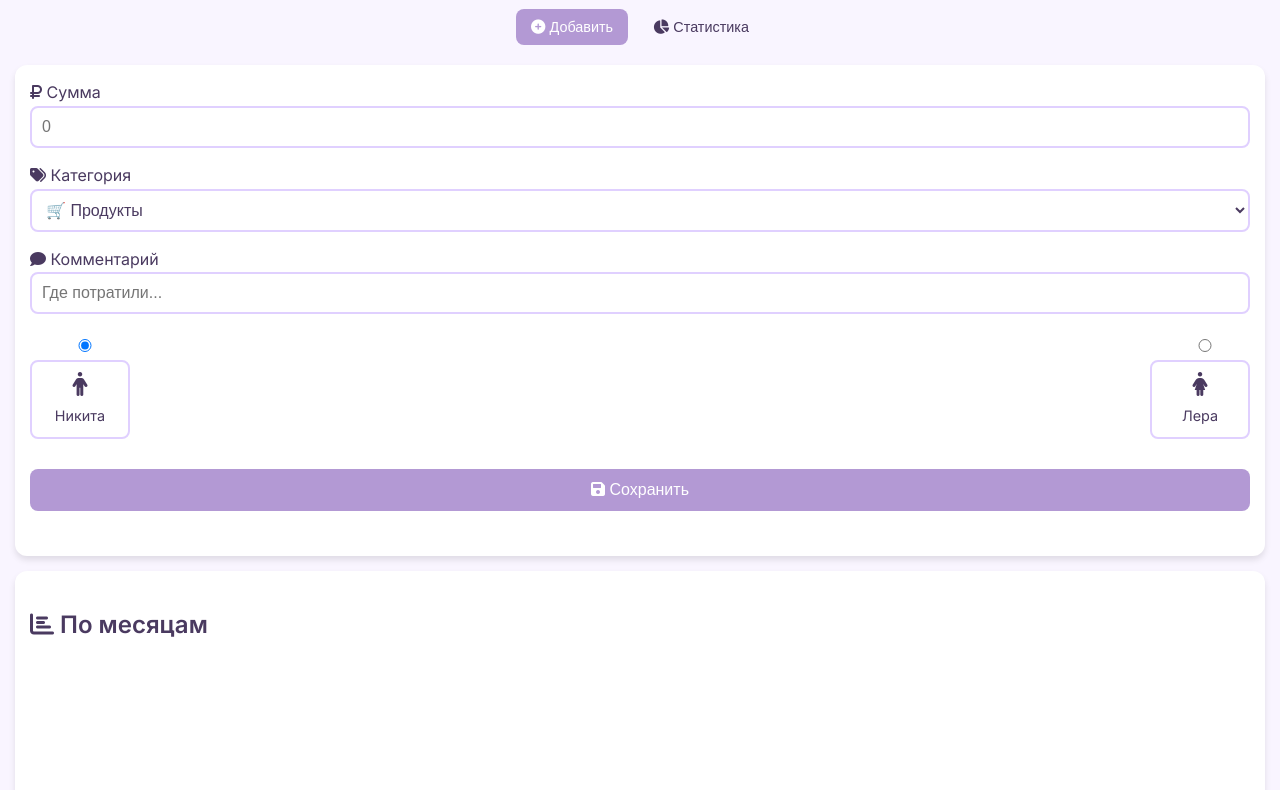
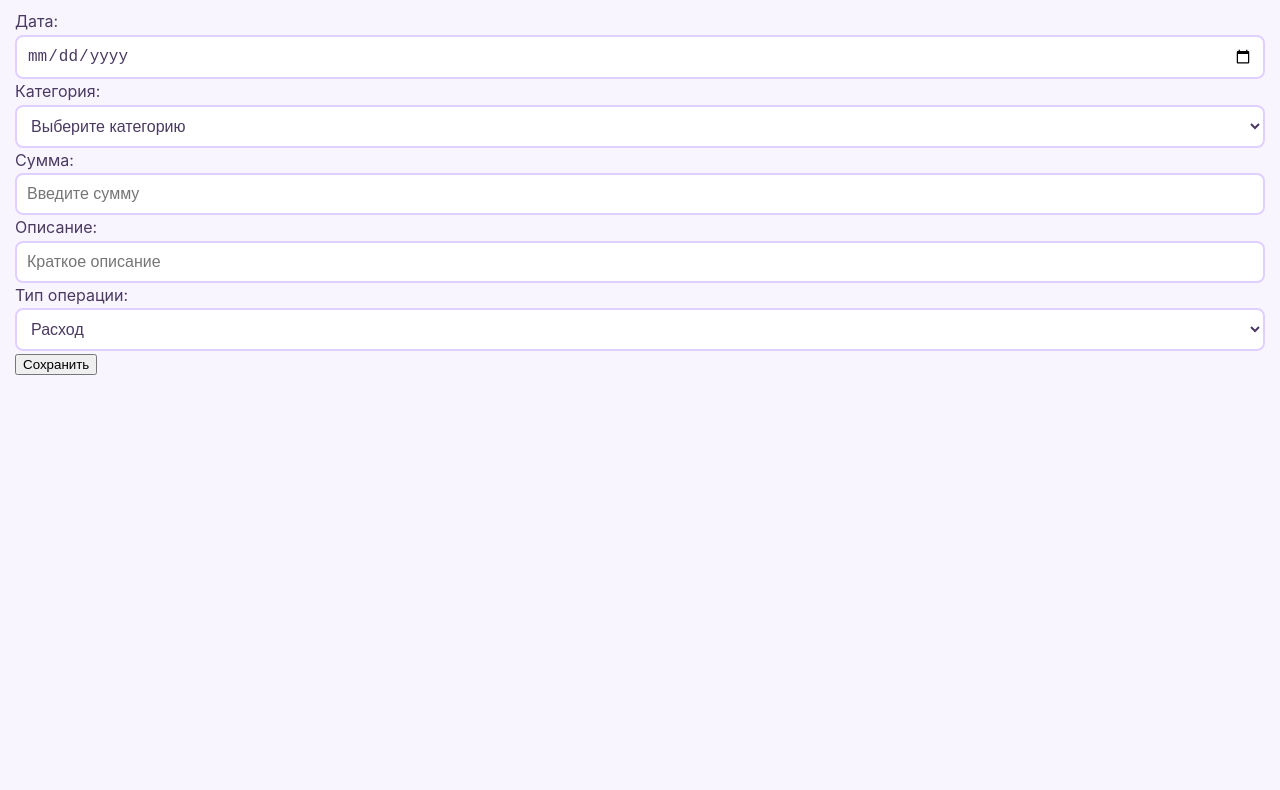
Before and after one commit to KotikNikita91/Kotik, a plain HTML site: page index.html in a window 1280 px wide. Shown: the part 80-870 px from the top of the page. After the commit the page ends 800 px from the top, so only its background shows below. Drawn offline with nearby package versions, Linux system fonts and the light colour scheme; no server answers.

Commit message:
Update index.html

```diff
--- a/index.html
+++ b/index.html
@@ -3,89 +3,58 @@
 <head>
     <meta charset="UTF-8">
     <meta name="viewport" content="width=device-width, initial-scale=1.0">
-  <title>Семейный бюджет</title>
-  <link href="https://fonts.googleapis.com/css2?family=Inter:wght@400;500;600&display=swap" rel="stylesheet">
-  <link rel="stylesheet" href="https://cdnjs.cloudflare.com/ajax/libs/font-awesome/6.0.0/css/all.min.css">
-  <script src="https://cdn.jsdelivr.net/npm/chart.js"></script>
+    <title>Бюджетный планировщик</title>
     <link rel="stylesheet" href="style.css">
-  <!-- Иконка для главного экрана -->
-  <link rel="apple-touch-icon" href="icon.png">
-  <meta name="apple-mobile-web-app-title" content="Бюджет">
-  <meta name="apple-mobile-web-app-capable" content="yes">
-  <meta name="apple-mobile-web-app-status-bar-style" content="black-translucent">
+    <link rel="stylesheet" href="https://cdnjs.cloudflare.com/ajax/libs/font-awesome/6.0.0-beta3/css/all.min.css">
 </head>
 <body>
     <div class="container">
-    <header>
-      <h1><i class="fas fa-wallet"></i> Семейный бюджет</h1>
-
-      <div class="tabs">
-        <button class="tab-btn active" data-tab="add"><i class="fas fa-plus-circle"></i> Добавить</button>
-        <button class="tab-btn" data-tab="stats"><i class="fas fa-chart-pie"></i> Статистика</button>
-      </div>
-    </header>
-
-    <main>
-      <div id="add" class="tab-content active">
-        <div class="card">
-          <div class="input-group">
-            <label for="amount"><i class="fas fa-ruble-sign"></i> Сумма</label>
-            <input type="number" id="amount" placeholder="0" min="0" step="1">
+        <h1>Бюджетный планировщик</h1>
+        <form id="budgetForm">
+            <div class="form-group">
+                <label for="date">Дата:</label>
+                <input type="date" id="date" name="date" required>
             </div>
 
-          <div class="input-group">
-            <label for="category"><i class="fas fa-tags"></i> Категория</label>
-            <select id="category">
-              <option value="Продукты">🛒 Продукты</option>
-              <option value="Кафе">🍽️ Кафе</option>
-              <option value="Транспорт">🚌 Транспорт</option>
-              <option value="Развлечения">🎮 Развлечения</option>
-              <option value="Здоровье">💊 Здоровье</option>
-              <option value="Другое">⋯ Другое</option>
+            <div class="form-group">
+                <label for="category">Категория:</label>
+                <select id="category" name="category" required>
+                    <option value="">Выберите категорию</option>
+                    <option value="Продукты">Продукты</option>
+                    <option value="Транспорт">Транспорт</option>
+                    <option value="Развлечения">Развлечения</option>
+                    <option value="Жилье">Жилье</option>
+                    <option value="Здоровье">Здоровье</option>
+                    <option value="Одежда">Одежда</option>
+                    <option value="Другое">Другое</option>
                 </select>
             </div>
 
-          <div class="input-group">
-            <label for="comment"><i class="fas fa-comment"></i> Комментарий</label>
-            <input type="text" id="comment" placeholder="Где потратили...">
+            <div class="form-group">
+                <label for="sum">Сумма:</label>
+                <input type="number" id="sum" name="sum" placeholder="Введите сумму" required>
             </div>
 
-          <div class="radio-group">
-            <label>
-              <input type="radio" name="author" value="Никита" checked>
-              <span class="radio-btn">
-                <i class="fas fa-male"></i>
-                <span>Никита</span>
-              </span>
-            </label>
-            <label>
-              <input type="radio" name="author" value="Лера">
-              <span class="radio-btn">
-                <i class="fas fa-female"></i>
-                <span>Лера</span>
-              </span>
-            </label>
+            <div class="form-group">
+                <label for="description">Описание:</label>
+                <input type="text" id="description" name="description" placeholder="Краткое описание">
             </div>
 
-          <button id="add-btn" class="primary-btn">
-            <i class="fas fa-save"></i> Сохранить
-          </button>
-          <div id="error-message" class="error-message"></div>
-        </div>
+            <div class="form-group">
+                <label for="type">Тип операции:</label>
+                <select id="type" name="type" required>
+                    <option value="Расход">Расход</option>
+                    <option value="Доход">Доход</option>
+                </select>
             </div>
 
-      <div id="stats" class="tab-content">
-        <div class="card">
-          <h2><i class="fas fa-chart-bar"></i> По месяцам</h2>
-          <canvas id="monthlyChart"></canvas>
-        </div>
+            <button type="submit" id="submitBtn">
+                <span id="buttonText">Сохранить</span>
+                <div id="spinner" class="spinner hidden"></div>
+            </button>
+        </form>
 
-        <div class="card">
-          <h2><i class="fas fa-chart-pie"></i> По категориям</h2>
-          <canvas id="categoryChart"></canvas>
-        </div>
-      </div>
-    </main>
+        <div id="toast" class="toast hidden"></div>
     </div>
 
     <script src="app.js"></script>
```
Lines whose indentation alone changed are shown as unchanged.
